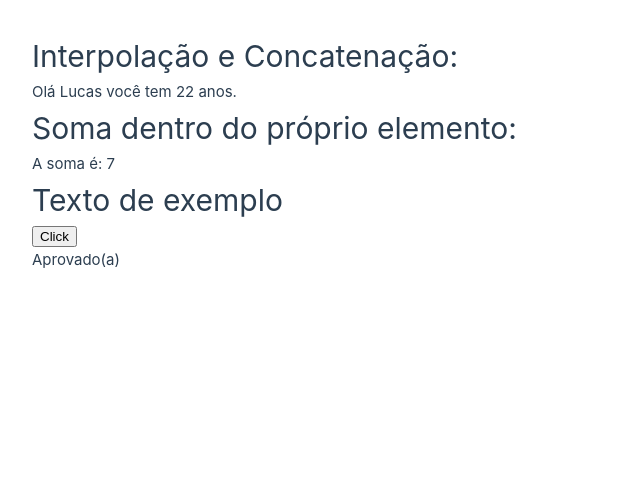
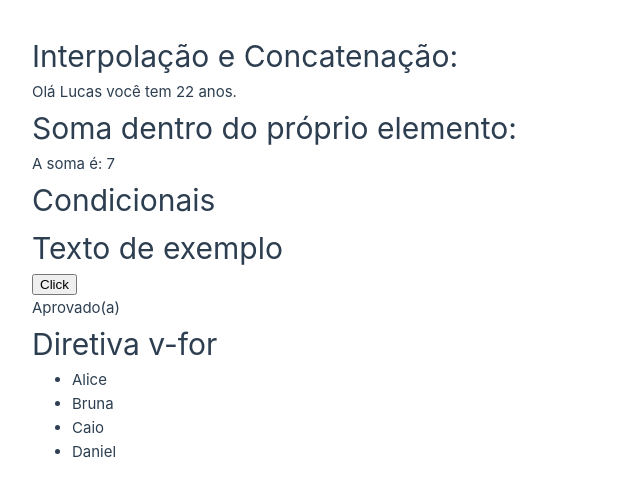
Before and after one commit to uluscaz-ifrn/curso-vue-ralflima, a Vue app: page / in a window 1280 px wide. Shown: the top 496 px of the page, without its empty margins (0-640 px from the left). Built offline with nearby package versions, Linux system fonts and the light colour scheme.

Commit message:
feat: diretiva v-for

```diff
--- a/src/App.vue
+++ b/src/App.vue
@@ -1,8 +1,10 @@
 <script setup>
 import Interpolacao from './components/Interpolacao.vue';
 import Condicional from './components/Condicional.vue';
+import Laco from './components/Laco.vue';
 </script>
 <template>
   <Interpolacao></Interpolacao>
   <Condicional></Condicional>
+  <Laco></Laco>
 </template>
--- a/src/components/Condicional.vue
+++ b/src/components/Condicional.vue
@@ -5,6 +5,7 @@
 let media = 8
 </script>
 <template>
+    <h1>Condicionais</h1>
     <h1 v-if="exibir">{{ texto }}</h1>
     <button @click="exibir = !exibir">Click</button>
     <p v-if="media >= 7">Aprovado(a)</p>
--- /dev/null
+++ b/src/components/Laco.vue
@@ -0,0 +1,9 @@
+<script setup>
+let nomes = ['Alice', 'Bruna', 'Caio', 'Daniel'];
+</script>
+<template>
+    <h1>Diretiva v-for</h1>
+    <ul>
+        <li v-for="nome in nomes">{{ nome }}</li>
+    </ul>
+</template>
```
